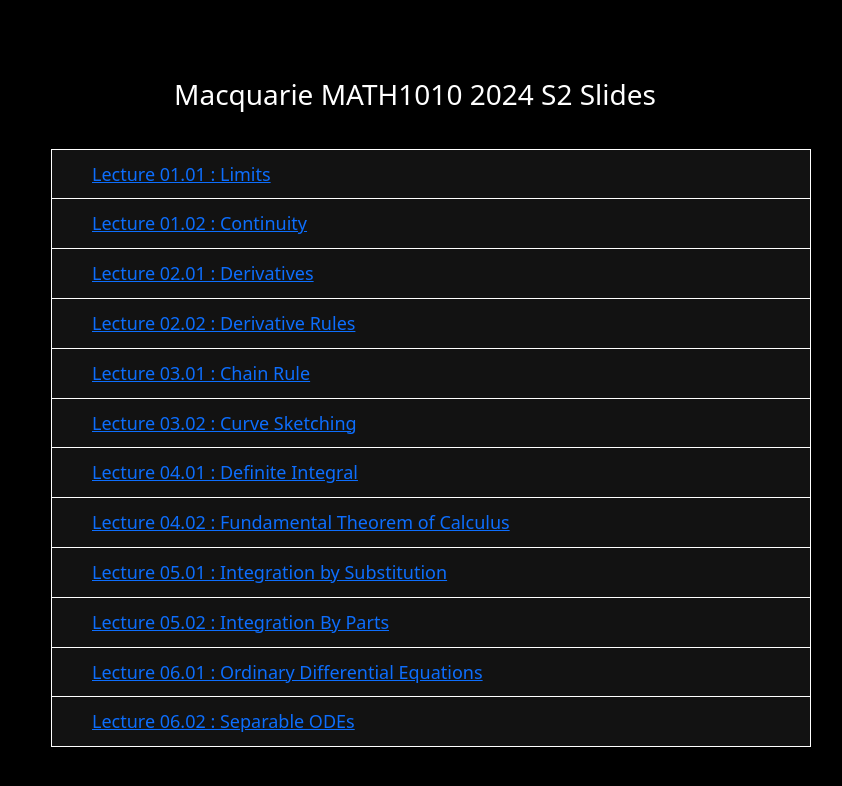
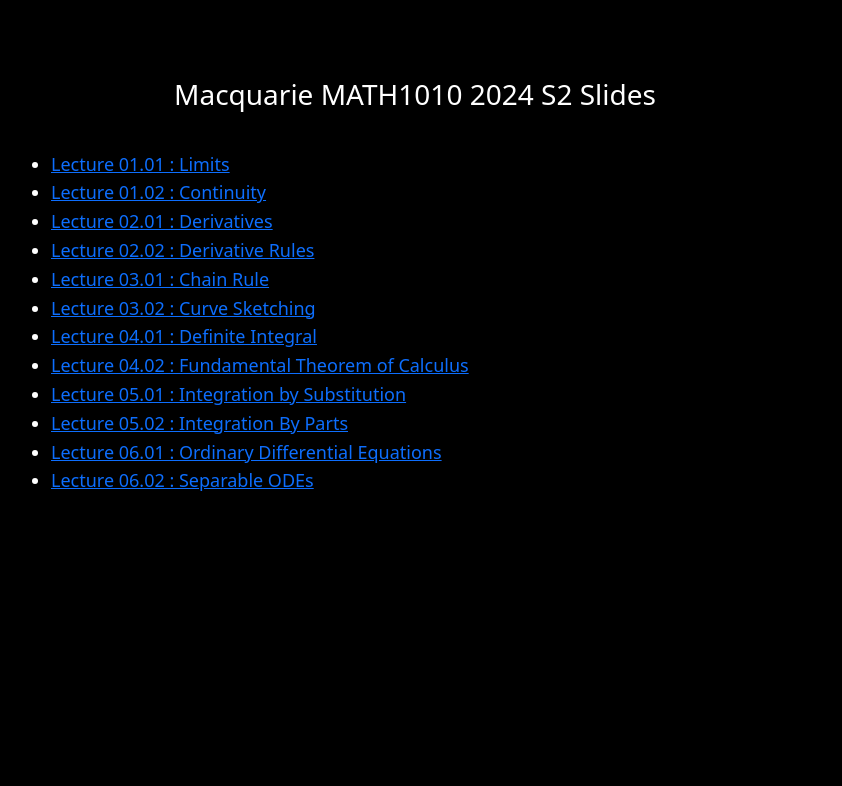
Before and after one commit to pabryan/slides, a Jekyll site: the page built from mq_math1010_2024_s2/index.md, in a window 1280 px wide. Shown: the top 786 px of the page, without its empty margins (225-1067 px from the left). Built offline with Jekyll 4.4.1, drawn with Linux system fonts in a browser that asks for light colours.

Commit message:
Removed tabular styling of lists (was meant for certain notes only)

```diff
--- a/css/style.css
+++ b/css/style.css
@@ -1,17 +1,6 @@
 body {
     background-color: black;
     color: white;
-}
-
-ul {
-    list-style-type: none!important;
-}
-
-ul li {
-  border: 1px solid white; /* Add a thin border to each list item */
-  margin-top: -1px; /* Prevent double borders */
-  background-color: #121212; /* Add a grey background color */
-  padding: 10px 10px 10px 40px; /* Add some padding */
 }
 
 h3 {
```
